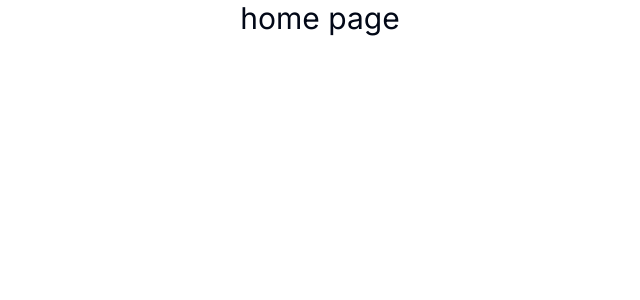
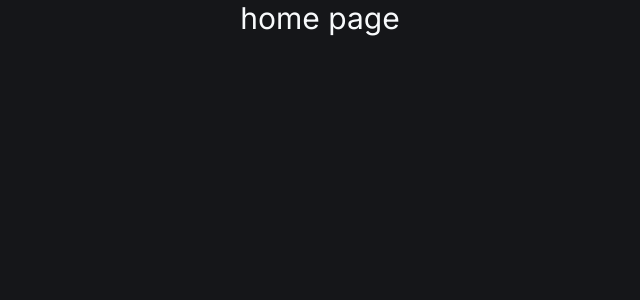
Before and after one commit to raiffemoura/PB-BARBERS, a Next.js app: page / in a window 1280 px wide. Shown: the top 300 px of the page, without its empty margins (320-960 px from the left). Built offline with nearby package versions, Linux system fonts and the light colour scheme.

Commit message:
chore: update shadcn theme

```diff
--- a/app/globals.css
+++ b/app/globals.css
@@ -3,67 +3,47 @@
 @tailwind utilities;
 
 @layer base {
-  :root {
-    --background: 0 0% 100%;
-    --foreground: 222.2 84% 4.9%;
-    --card: 0 0% 100%;
-    --card-foreground: 222.2 84% 4.9%;
-    --popover: 0 0% 100%;
-    --popover-foreground: 222.2 84% 4.9%;
-    --primary: 222.2 47.4% 11.2%;
-    --primary-foreground: 210 40% 98%;
-    --secondary: 210 40% 96.1%;
-    --secondary-foreground: 222.2 47.4% 11.2%;
-    --muted: 210 40% 96.1%;
-    --muted-foreground: 215.4 16.3% 46.9%;
-    --accent: 210 40% 96.1%;
-    --accent-foreground: 222.2 47.4% 11.2%;
-    --destructive: 0 84.2% 60.2%;
+  .dark {
+    --background: 225 9% 9%;
+    --foreground: 210 40% 98%;
+
+    --card: 228 9% 11%;
+    --card-foreground: 210 40% 98%;
+
+    --popover: 228 9% 11%;
+    --popover-foreground: 210 40% 98%;
+
+    --primary: 252 100% 69%;
+    --primary-foreground: 0 0% 100%;
+
+    --secondary: 228 6% 16%;
+    --secondary-foreground: 210 40% 98%;
+
+    --muted: 228 6% 16%;
+    --muted-foreground: 215 20.2% 65.1%;
+
+    --accent: 228 6% 16%;
+    --accent-foreground: 210 40% 98%;
+
+    --destructive: 0 84% 60%;
     --destructive-foreground: 210 40% 98%;
-    --border: 214.3 31.8% 91.4%;
-    --input: 214.3 31.8% 91.4%;
-    --ring: 222.2 84% 4.9%;
+
+    --border: 228 6% 16%;
+    --input: 228 6% 16%;
+    --ring: 212.7 26.8% 83.9%;
+
     --radius: 0.5rem;
-    --chart-1: 12 76% 61%;
-    --chart-2: 173 58% 39%;
-    --chart-3: 197 37% 24%;
-    --chart-4: 43 74% 66%;
-    --chart-5: 27 87% 67%;
-  }
-
-  .dark {
-    --background: 222.2 84% 4.9%;
-    --foreground: 210 40% 98%;
-    --card: 222.2 84% 4.9%;
-    --card-foreground: 210 40% 98%;
-    --popover: 222.2 84% 4.9%;
-    --popover-foreground: 210 40% 98%;
-    --primary: 210 40% 98%;
-    --primary-foreground: 222.2 47.4% 11.2%;
-    --secondary: 217.2 32.6% 17.5%;
-    --secondary-foreground: 210 40% 98%;
-    --muted: 217.2 32.6% 17.5%;
-    --muted-foreground: 215 20.2% 65.1%;
-    --accent: 217.2 32.6% 17.5%;
-    --accent-foreground: 210 40% 98%;
-    --destructive: 0 62.8% 30.6%;
-    --destructive-foreground: 210 40% 98%;
-    --border: 217.2 32.6% 17.5%;
-    --input: 217.2 32.6% 17.5%;
-    --ring: 212.7 26.8% 83.9%;
-    --chart-1: 220 70% 50%;
-    --chart-2: 160 60% 45%;
-    --chart-3: 30 80% 55%;
-    --chart-4: 280 65% 60%;
-    --chart-5: 340 75% 55%;
   }
 }
 
 @layer base {
   * {
-    @apply border-border;
+    @apply border-border antialiased;
+  }
+  html {
+    @apply h-full;
   }
   body {
-    @apply bg-background text-foreground;
+    @apply h-full bg-background text-foreground;
   }
 }
--- a/app/layout.tsx
+++ b/app/layout.tsx
@@ -15,7 +15,7 @@
   children: React.ReactNode
 }>) {
   return (
-    <html lang="en">
+    <html lang="en" className='dark'>
       <body className={inter.className}>{children}</body>
     </html>
   )
```
